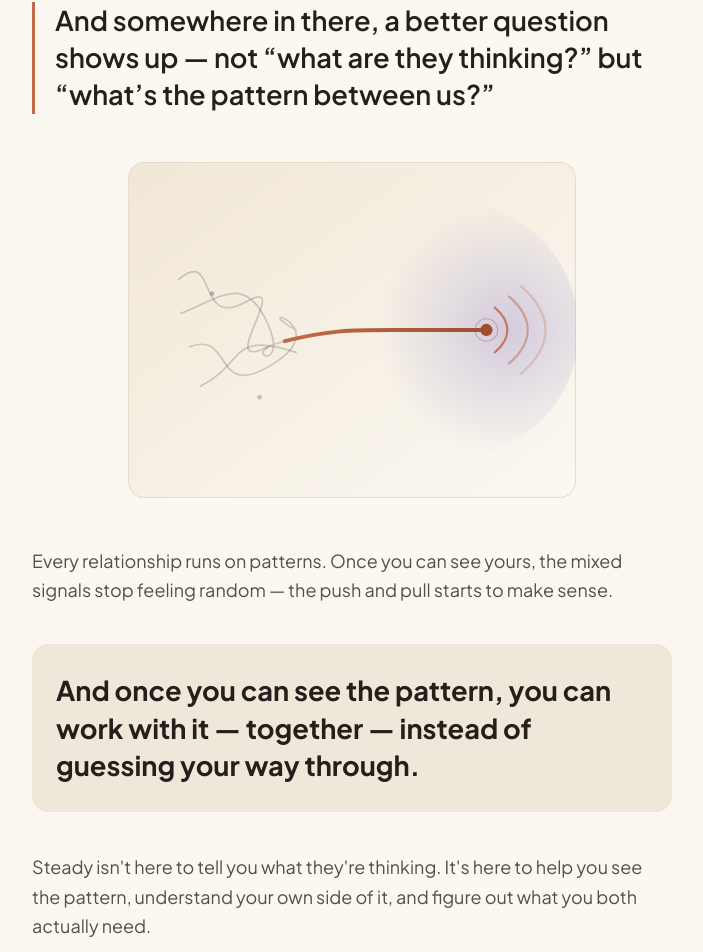
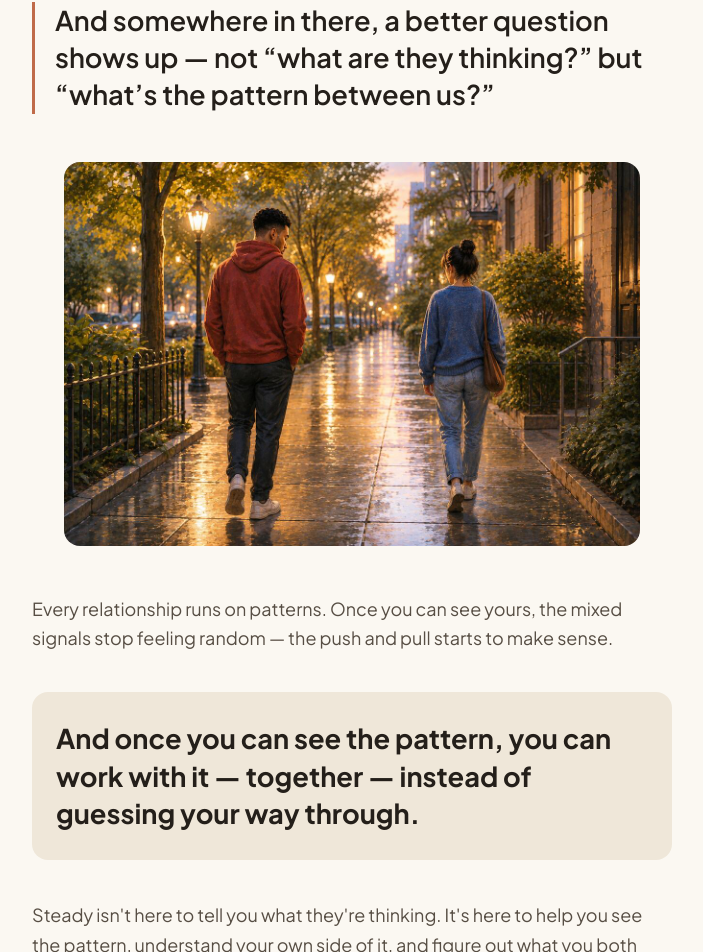
Before and after one commit to jmyoakum/steady-landing, a Next.js app: page / in a window 1280 px wide. Shown: the part 1888-2840 px from the top of the page, without its empty margins (288-991 px from the left). Built offline with nearby package versions, Linux system fonts and the light colour scheme.

Commit message:
Add files via upload

```diff
--- a/app/page.tsx
+++ b/app/page.tsx
@@ -143,10 +143,10 @@ export default function Home() {
           {/* Visual break — clarity emerging from confusion */}
           <div data-reveal className="my-12">
             <img
-              src="/img/art-signal.svg"
-              alt="An illustration of a tangle of lines resolving into one clear signal"
+              src="/img/break-walk.jpg"
+              alt="A couple walking side by side down a rain-lit street at dusk"
               loading="lazy"
-              className="mx-auto w-full max-w-md rounded-2xl"
+              className="mx-auto w-full max-w-xl rounded-2xl"
             />
           </div>
 
```
